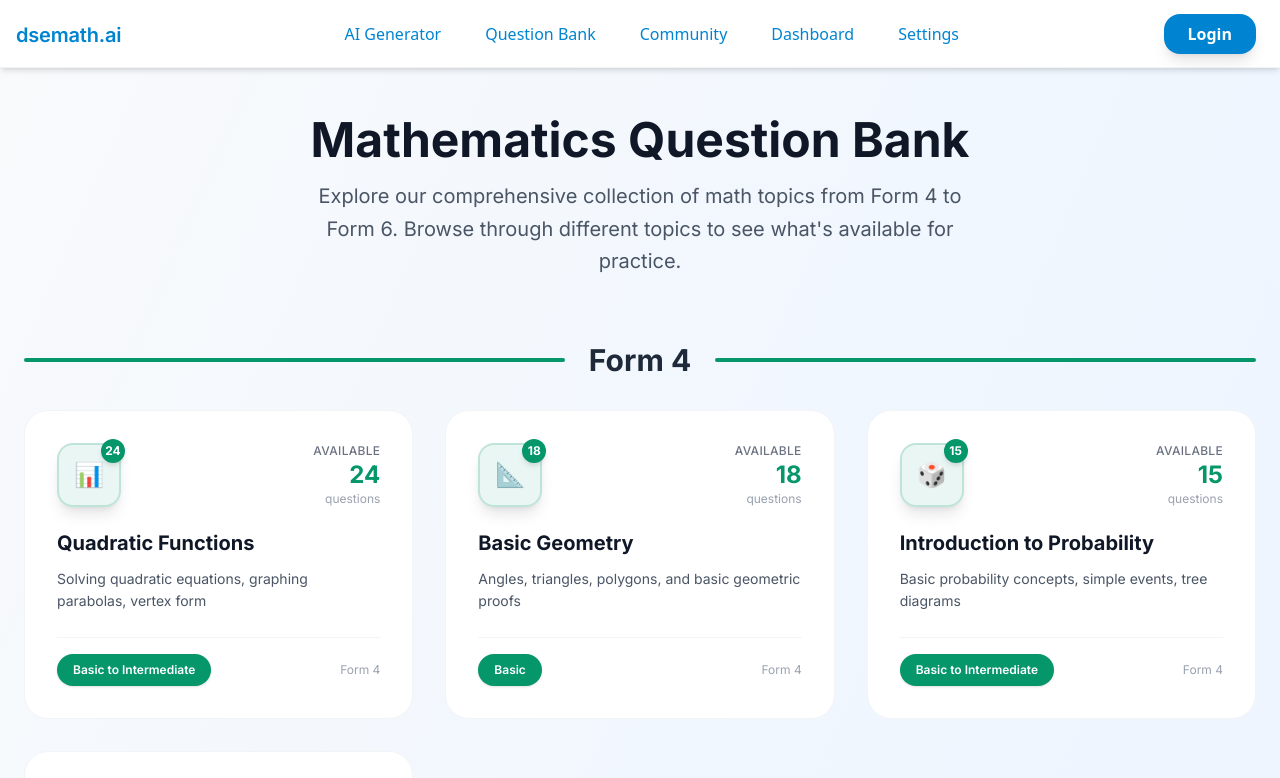
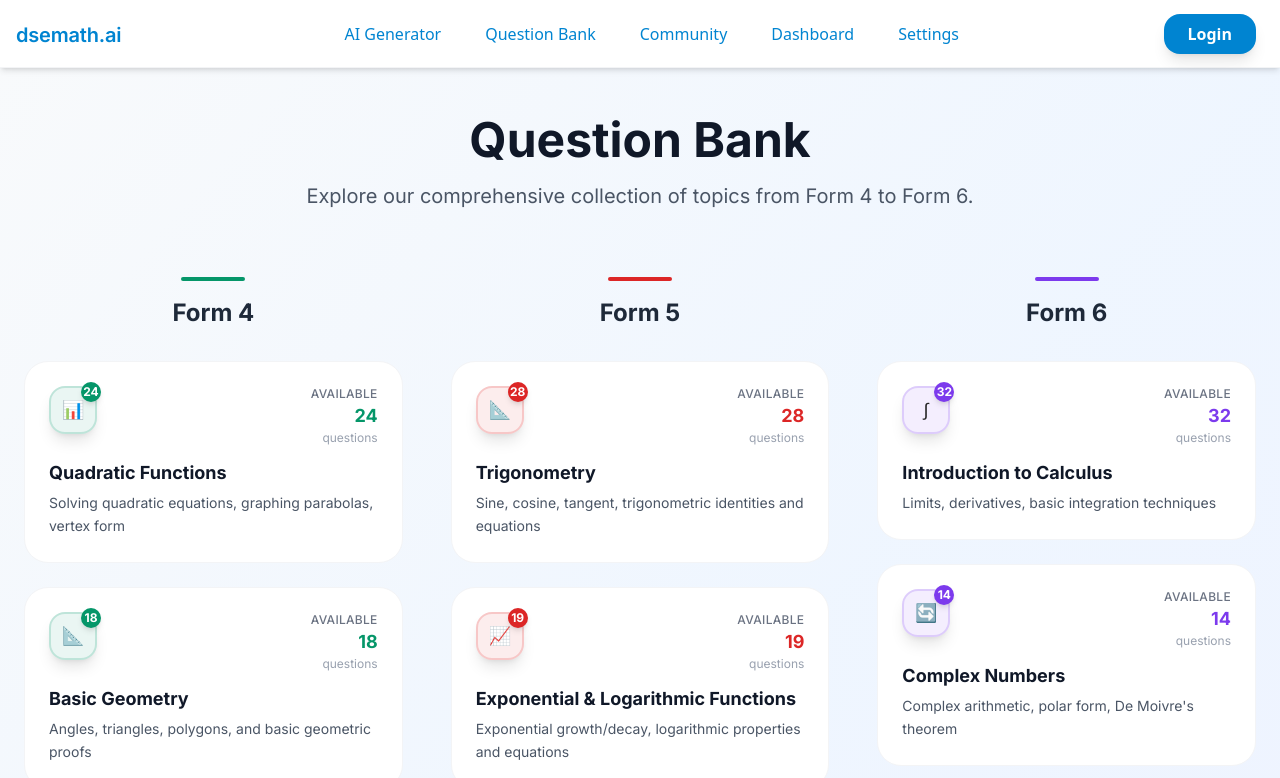
Before and after one commit to Art3misHawk/dsemath.ai, a Next.js app: page /question-bank in a window 1280 px wide. Shown: the top 778 px of the page. Built offline with nearby package versions, Linux system fonts and the light colour scheme.

Commit message:
refactor: update Question Bank layout and styling for improved readability

```diff
--- a/src/app/(product)/question-bank/page.tsx
+++ b/src/app/(product)/question-bank/page.tsx
@@ -140,39 +140,34 @@ function QuestionBankPage({ onStartPractice }: { onStartPractice: () => void })
         {/* Header Section */}
         <div className="text-center mb-16">
           <h1 className="text-5xl font-bold text-gray-900 mb-4">
-            Mathematics Question Bank
+            Question Bank
           </h1>
           <p className="text-xl text-gray-600 max-w-2xl mx-auto leading-relaxed">
-            Explore our comprehensive collection of math topics from Form 4 to Form 6.
-            Browse through different topics to see what's available for practice.
+            Explore our comprehensive collection of topics from Form 4 to Form 6.
           </p>
         </div>
 
-        {/* Topics by Form - Browse Only */}
-        <div className="space-y-16">
+        {/* Topics by Form - 3 Column Layout */}
+        <div className="grid grid-cols-1 lg:grid-cols-3 gap-12">
           {Object.entries(mathTopicsByForm).map(([formName, formData]) => (
             <div key={formName} className="relative">
               {/* Form Header */}
-              <div className="flex items-center mb-8">
+              <div className="text-center mb-8">
                 <div
-                  className="h-1 flex-1 rounded-full mr-6"
+                  className="h-1 w-16 rounded-full mx-auto mb-4"
                   style={{ backgroundColor: formData.color }}
                 />
-                <h2 className="text-3xl font-bold text-gray-800 whitespace-nowrap">
+                <h2 className="text-2xl font-bold text-gray-800">
                   {formName}
                 </h2>
-                <div
-                  className="h-1 flex-1 rounded-full ml-6"
-                  style={{ backgroundColor: formData.color }}
-                />
               </div>
 
               {/* Topics Grid - Browse Only */}
-              <div className="grid grid-cols-1 md:grid-cols-2 lg:grid-cols-3 gap-8">
+              <div className="space-y-6">
                 {formData.topics.map((topic) => (
                   <div
                     key={topic.id}
-                    className="group relative bg-white rounded-3xl p-8 transition-all duration-500 hover:scale-[1.02] hover:shadow-2xl border border-gray-100 overflow-hidden"
+                    className="group relative bg-white rounded-3xl p-6 transition-all duration-500 hover:scale-[1.02] hover:shadow-2xl border border-gray-100 overflow-hidden"
                   >
                     {/* Gradient Background Effect */}
                     <div
@@ -181,16 +176,16 @@ function QuestionBankPage({ onStartPractice }: { onStartPractice: () => void })
                     />
 
                     {/* Topic Icon & Count */}
-                    <div className="flex items-start justify-between mb-6">
+                    <div className="flex items-start justify-between mb-4">
                       <div className="relative">
                         <div
-                          className="w-16 h-16 rounded-2xl flex items-center justify-center text-2xl shadow-lg group-hover:scale-110 transition-all duration-300"
+                          className="w-12 h-12 rounded-xl flex items-center justify-center text-lg shadow-lg group-hover:scale-110 transition-all duration-300"
                           style={{ backgroundColor: `${formData.color}15`, border: `2px solid ${formData.color}30` }}
                         >
                           {topic.icon}
                         </div>
                         <div
-                          className="absolute -top-1 -right-1 w-6 h-6 rounded-full flex items-center justify-center text-white text-xs font-bold shadow-md"
+                          className="absolute -top-1 -right-1 w-5 h-5 rounded-full flex items-center justify-center text-white text-xs font-bold shadow-md"
                           style={{ backgroundColor: formData.color }}
                         >
                           {topic.questions}
@@ -199,7 +194,7 @@ function QuestionBankPage({ onStartPractice }: { onStartPractice: () => void })
 
                       <div className="text-right">
                         <div className="text-xs font-medium text-gray-500 uppercase tracking-wide">Available</div>
-                        <div className="text-2xl font-bold" style={{ color: formData.color }}>
+                        <div className="text-lg font-bold" style={{ color: formData.color }}>
                           {topic.questions}
                         </div>
                         <div className="text-xs text-gray-400">questions</div>
@@ -207,26 +202,13 @@ function QuestionBankPage({ onStartPractice }: { onStartPractice: () => void })
                     </div>
 
                     {/* Topic Info */}
-                    <div className="space-y-3">
-                      <h3 className="font-bold text-xl text-gray-900 group-hover:text-gray-700 transition-colors leading-tight">
+                    <div className="space-y-2">
+                      <h3 className="font-bold text-lg text-gray-900 group-hover:text-gray-700 transition-colors leading-tight">
                         {topic.name}
                       </h3>
-                      <p className="text-gray-600 text-sm leading-relaxed line-clamp-3">
+                      <p className="text-gray-600 text-sm leading-relaxed line-clamp-2">
                         {topic.description}
                       </p>
-                    </div>
-
-                    {/* Footer */}
-                    <div className="flex items-center justify-between mt-6 pt-4 border-t border-gray-100">
-                      <span
-                        className="px-4 py-2 rounded-full text-xs font-semibold text-white shadow-sm"
-                        style={{ backgroundColor: formData.color }}
-                      >
-                        {topic.difficulty}
-                      </span>
-                      <div className="text-xs text-gray-400 group-hover:text-gray-600 transition-colors">
-                        {formName}
-                      </div>
                     </div>
 
                     {/* Hover Effect Line */}
@@ -256,7 +238,7 @@ function QuestionBankPage({ onStartPractice }: { onStartPractice: () => void })
 
               <button
                 onClick={onStartPractice}
-                className="px-12 py-4 bg-gradient-to-r from-blue-600 to-indigo-600 text-white rounded-2xl font-bold text-lg transition-all duration-300 hover:from-blue-700 hover:to-indigo-700 hover:scale-105 shadow-lg hover:shadow-xl"
+                className="px-12 py-4 bg-sky-600 text-white rounded-2xl font-bold text-lg transition-all duration-300 hover:bg-sky-700 hover:scale-105 shadow-lg hover:shadow-xl"
               >
                 Start Practice Session
               </button>
```
